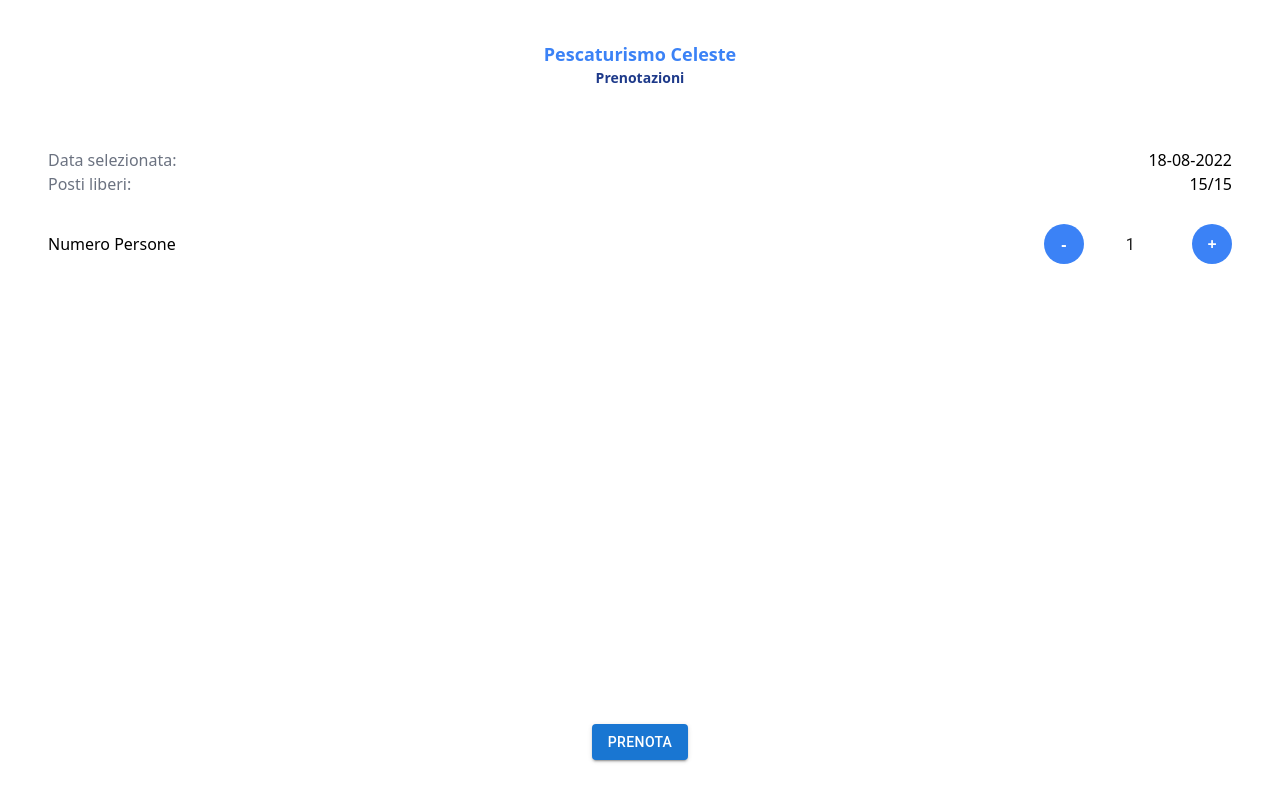
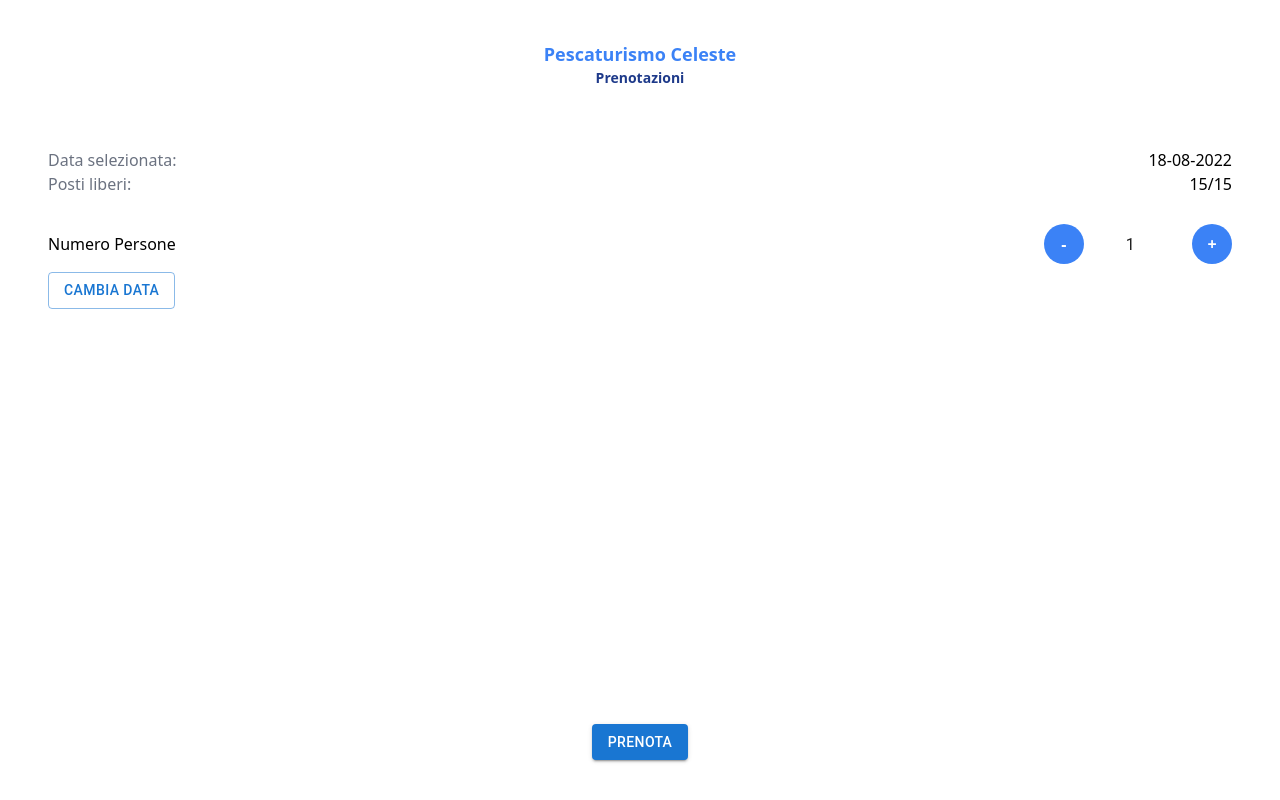
Before and after one commit to squalonero/booking-pc, a React (Create React App) app: page / in a window 1280 px wide. Both pictures are taken after a click on the button "18". Built offline with nearby package versions, Linux system fonts and the light colour scheme; data requests are answered from the project's data file; a web font is replaced by a local one.

Commit message:
Reset date

```diff
--- a/src/pages/Booking/BookingCalendar/index.tsx
+++ b/src/pages/Booking/BookingCalendar/index.tsx
@@ -1,5 +1,6 @@
 import { Button } from '@mui/material'
 import dayjs from 'dayjs'
+import { bookingActions } from 'features/booking/reducer'
 import { selectSelectedDate } from 'features/booking/selectors'
 import { bookingAvailabilityActions } from 'features/models/bookings/reducer'
 import { selectDbBooked } from 'features/models/bookings/selectors'
@@ -23,6 +24,10 @@ const BookingCalendar = () => {
     )
   }, [dispatch, selectedDate])
 
+  const resetDate = () => {
+    dispatch(bookingActions.setSelectedDate(''))
+  }
+
   return (
     <>
       <div className="text-center mb-10">
@@ -44,12 +49,21 @@ const BookingCalendar = () => {
                 {Config.max_people - selectBooked.confirmed}/{Config.max_people}
               </div>
             </div>
+            <div className="mt-5 w-full">
+              <PeopleController max={Config.max_people} />
+            </div>
+            <div className="flex">
+              <Button
+                variant="outlined"
+                color="primary"
+                className="mt-5 ml-auto"
+                onClick={resetDate}
+              >
+                Cambia data
+              </Button>
+            </div>
           </>
         )}
-      </div>
-
-      <div className="mt-5 w-full">
-        {selectedDate && <PeopleController max={Config.max_people} />}
       </div>
 
       <div className="flex justify-center mt-auto">
```
